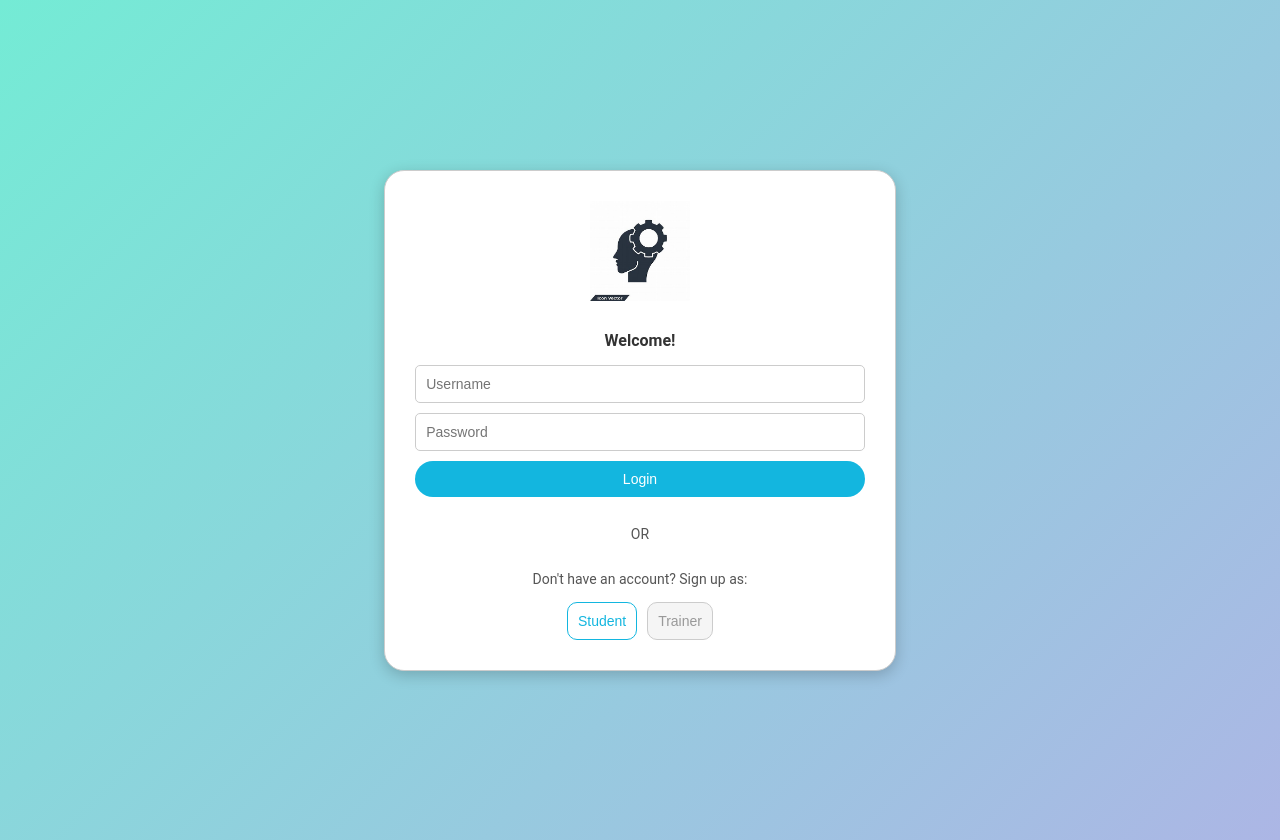
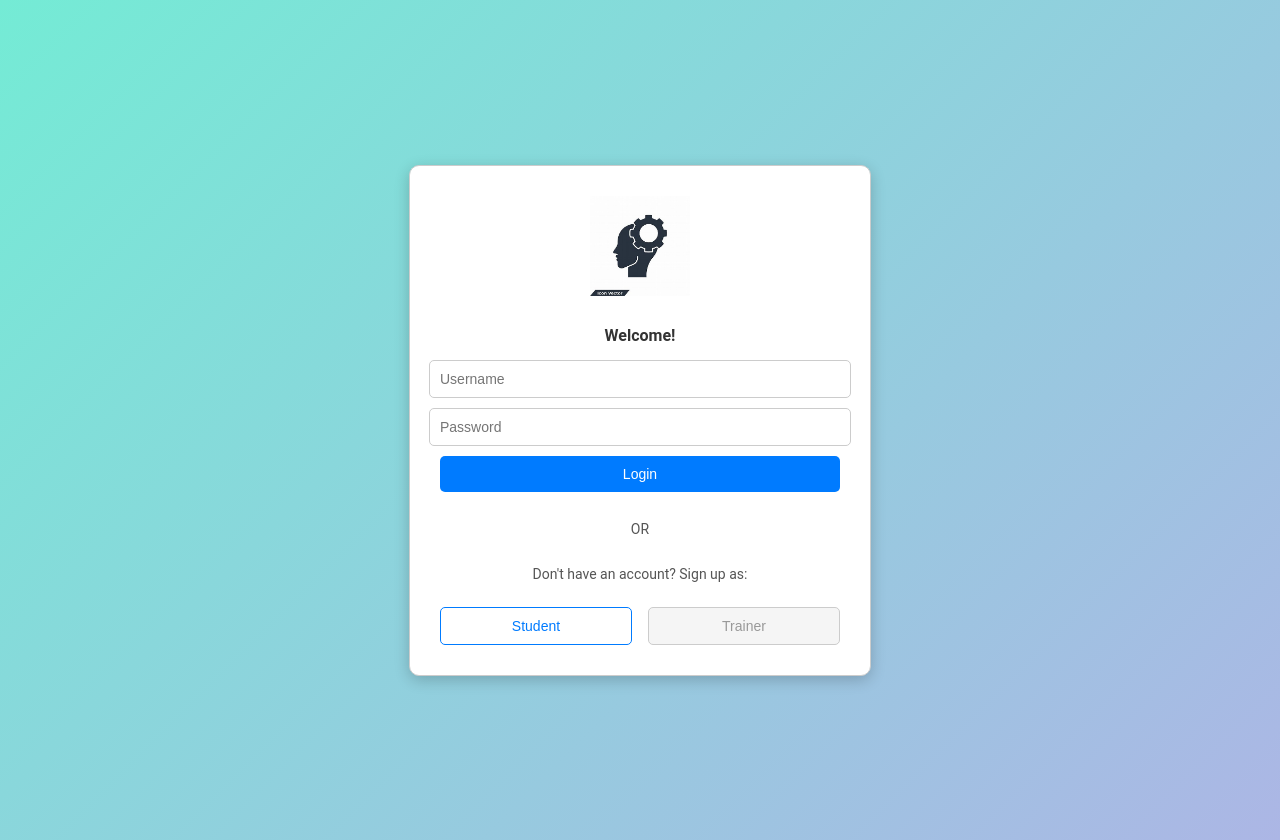
Before and after one commit to Madan-A/bootcamp-2024-Skill_Learner_Trainer, a React (Create React App) app in the folder client/: page / in a window 1280 px wide. Built offline with nearby package versions, Linux system fonts and the light colour scheme; no server answers.

Commit message:
Update Login.tsx

```diff
--- a/client/src/Login.tsx
+++ b/client/src/Login.tsx
@@ -1,12 +1,108 @@
-import React, { useState } from "react";
-import StudentSignUp from "./StudentSignUp";
-import "./LoginSignup.css";
+import React, { useState } from 'react';
+import StudentSignUp from './StudentSignUp';
 
 const Login: React.FC = () => {
   const [showStudentSignUp, setShowStudentSignUp] = useState(false);
-  const [username, setUsername] = useState("");
-  const [password, setPassword] = useState("");
-  const [errorMessage, setErrorMessage] = useState("");
+  const [username, checkUsername] = useState('');
+  const [password, checkPassword] = useState('');
+  const [errorMessage, setErrorMessage] = useState(''); // State for error message
+
+  const styles = {
+    container: {
+      display: 'flex',
+      flexDirection: 'column' as 'column',
+      alignItems: 'center',
+      justifyContent: 'center',
+      height: '100vh',
+      fontFamily: `'Roboto', Arial, sans-serif`,
+      background: 'linear-gradient(135deg, #74ebd5, #acb6e5)',
+      padding: '20px',
+    },
+    formContainer: {
+      display: 'flex',
+      flexDirection: 'column' as 'column',
+      alignItems: 'center',
+      gap: '10px',
+      width: '100%',
+      maxWidth: '400px',
+      padding: '30px',
+      border: '1px solid #ccc',
+      borderRadius: '10px',
+      boxShadow: '0px 4px 15px rgba(0, 0, 0, 0.2)',
+      backgroundColor: '#ffffff',
+    },
+    logo: {
+      width: '100px',
+      height: 'auto',
+      marginBottom: '15px',
+    },
+    input: {
+      width: '100%',
+      padding: '10px',
+      fontSize: '14px',
+      border: '1px solid #ccc',
+      borderRadius: '5px',
+      outline: 'none',
+      transition: '0.3s',
+    },
+    button: {
+      padding: '10px',
+      width: '100%',
+      border: 'none',
+      borderRadius: '5px',
+      backgroundColor: '#007BFF',
+      color: '#fff',
+      fontSize: '14px',
+      cursor: 'pointer',
+      transition: 'background-color 0.3s ease',
+      marginBottom: '5px',
+    },
+    text: {
+      fontSize: '14px',
+      color: '#555',
+      textAlign: 'center' as 'center',
+      marginBottom: '5px',
+    },
+    heading: {
+      fontSize: '16px',
+      fontWeight: 600,
+      margin: '5px 0',
+    },
+    errorMessage: {
+      color: 'red',
+      fontSize: '12px',
+      marginBottom: '10px',
+      textAlign: 'center' as 'center',
+    },
+    buttonSecondary: {
+      padding: '10px',
+      width: '48%',
+      border: '1px solid #007BFF',
+      borderRadius: '5px',
+      backgroundColor: '#fff',
+      color: '#007BFF',
+      fontSize: '14px',
+      cursor: 'pointer',
+      transition: 'all 0.3s ease',
+    },
+    buttonGroup: {
+      display: 'flex',
+      gap: '10px',
+      marginTop: '10px',
+      width: '100%',
+      justifyContent: 'space-between',
+    },
+    buttonSecondaryDisabled: {
+      padding: '10px',
+      width: '48%',
+      border: '1px solid #ccc',
+      borderRadius: '5px',
+      backgroundColor: '#f5f5f5',
+      color: '#999',
+      fontSize: '14px',
+      cursor: 'not-allowed',
+    },
+  };
 
   const handleStudentSignUpClick = (e: React.MouseEvent<HTMLButtonElement>) => {
     e.preventDefault();
@@ -19,63 +115,73 @@ const Login: React.FC = () => {
 
   const handleLogin = async (e: React.MouseEvent<HTMLButtonElement>) => {
     e.preventDefault();
-    setErrorMessage("");
+    setErrorMessage(''); // Clear any previous error messages
 
-    const data = { username, password };
+    const data = {
+      username,
+      password,
+    };
 
     try {
-      const response = await fetch("http://localhost:5000/login", {
-        method: "POST",
-        headers: { "Content-Type": "application/json" },
+      const response = await fetch('http://localhost:5000/login', {
+        method: 'POST',
+        headers: {
+          'Content-Type': 'application/json',
+        },
         body: JSON.stringify(data),
       });
 
       if (response.ok) {
         const result = await response.json();
-        console.log("Login successful:", result);
+        console.log('Login successful:', result);
+        // Handle successful login
       } else {
         const errorResult = await response.json();
-        setErrorMessage(errorResult.error || "Login failed");
+        setErrorMessage(errorResult.error || 'Login failed'); // Display error message
       }
     } catch (error) {
-      setErrorMessage("An error occurred. Please try again.");
-      console.error("Error:", error);
+      setErrorMessage('An error occurred. Please try again.');
+      console.error('Error:', error);
     }
   };
 
   return (
-    <div className="container">
-      <div className="form-container">
-        <img src="/logo.png" alt="Logo" className="logo" />
-        <h3 className="heading">Welcome!</h3>
+    <div style={styles.container}>
+      <div style={styles.formContainer}>
+        <img src="/logo.png" alt="Logo" style={styles.logo} />
+        <h3 style={styles.heading}>Welcome!</h3>
         <input
           type="text"
+          id="username"
+          name="username"
           placeholder="Username"
-          className="input"
+          style={styles.input}
           value={username}
-          onChange={(e) => setUsername(e.target.value)}
+          onChange={(e) => checkUsername(e.target.value)} // Update username state
         />
         <input
           type="password"
+          id="password"
+          name="password"
           placeholder="Password"
-          className="input"
+          style={styles.input}
           value={password}
-          onChange={(e) => setPassword(e.target.value)}
+          onChange={(e) => checkPassword(e.target.value)} // Update password state
         />
-        {errorMessage && <div className="error-message">{errorMessage}</div>}
-        <button className="button" onClick={handleLogin}>
+        {errorMessage && <div style={styles.errorMessage}>{errorMessage}</div>} {/* Display error */}
+        <button type="submit" style={styles.button} onClick={handleLogin}>
           Login
         </button>
-        <p className="text">OR</p>
-        <p className="text">Don't have an account? Sign up as:</p>
-        <div style={{ display: "flex", gap: "10px", justifyContent: "center" }}>
+        <p style={styles.text}>OR</p>
+        <p style={styles.text}>Don't have an account? Sign up as:</p>
+        <div style={styles.buttonGroup}>
           <button
-            className="button-secondary"
+            style={styles.buttonSecondary}
             onClick={handleStudentSignUpClick}
           >
             Student
           </button>
-          <button className="button-secondary-disabled" disabled>
+          <button style={styles.buttonSecondaryDisabled} disabled>
             Trainer
           </button>
         </div>
```
